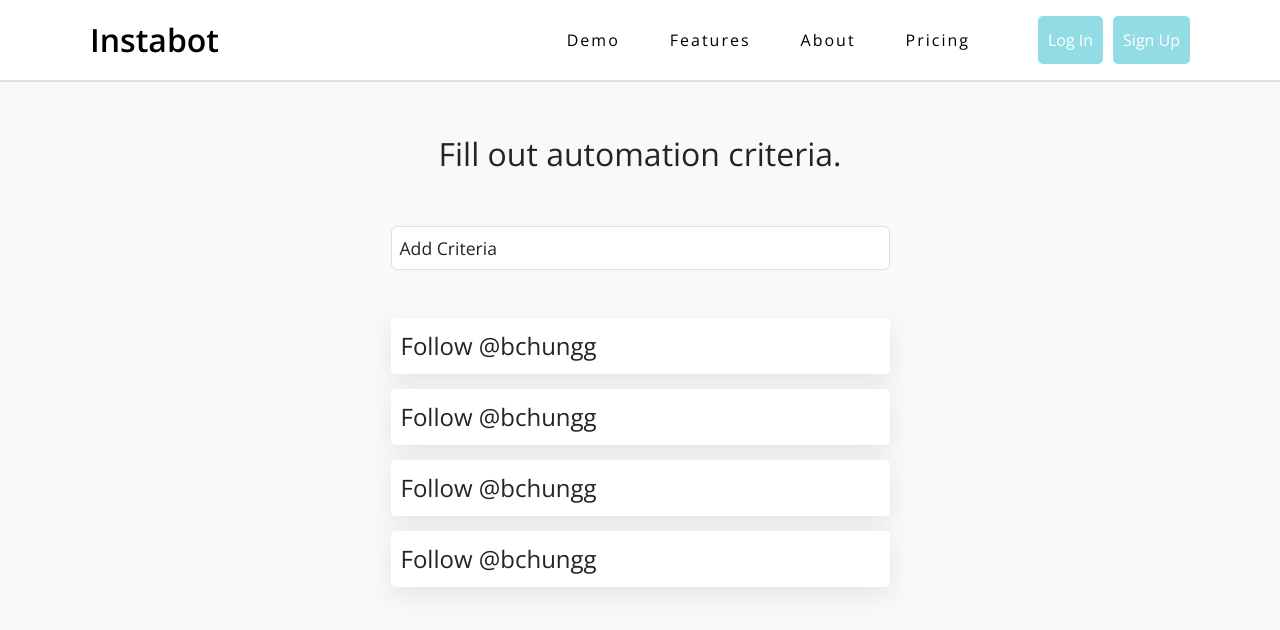
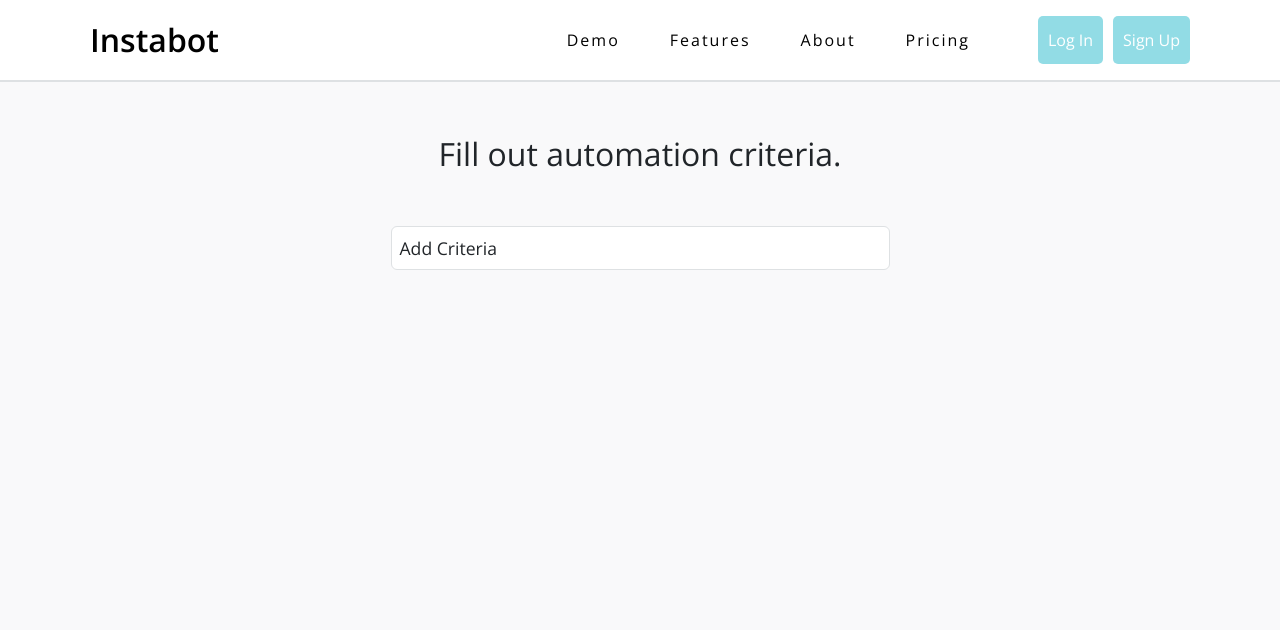
Before and after one commit to bchung1/instabot, a React (Create React App) app in the folder client/: page /instagram in a window 1280 px wide. Shown: the top 630 px of the page. Built offline with nearby package versions, Linux system fonts and the light colour scheme; some icons are missing.

Commit message:
more shit

```diff
--- a/client/src/App.tsx
+++ b/client/src/App.tsx
@@ -10,7 +10,7 @@ import Home from './pages/Home';
 import Instagram from './pages/Instagram';
 
 // components
-import Navbar from './components/Navbar';
+import {Navbar} from './components/all';
 
 
 export default function App(): ReactElement {
--- /dev/null
+++ b/client/src/components/shared/FlashingInput.tsx
@@ -0,0 +1,19 @@
+import React, { ReactElement, useState } from 'react';
+import styled from 'styled-components';
+
+interface Props {
+}
+
+const StyledFlashingInput = styled.span`
+    color: black;
+    border: 1px solid ${props => props.theme.gray4};
+    padding: 1px 8px 1px 8px;
+`;
+
+export default function FlashingInput({}: Props): ReactElement {
+
+    return (
+        <StyledFlashingInput contentEditable role="textbox">
+        </StyledFlashingInput>
+    )
+}
--- a/client/src/components/Navbar.tsx
+++ b/client/src/components/shared/Navbar.tsx
@@ -2,7 +2,7 @@ import React, { ReactElement } from 'react';
 import styled from 'styled-components';
 import { Link } from 'react-router-dom';
 
-import Button from '../components/Button';
+import Button from './Button';
 
 const StyledLink  = styled(Link)`
     text-decoration: none;
--- a/client/src/pages/Home.tsx
+++ b/client/src/pages/Home.tsx
@@ -1,6 +1,6 @@
 import React, { ReactElement } from 'react'
 
-import Hero from '../components/Hero';
+import {Hero} from '../components/all';
 
 export default function Home(): ReactElement {
     return (
--- a/client/src/pages/Instagram.tsx
+++ b/client/src/pages/Instagram.tsx
@@ -5,7 +5,8 @@ import {
     Button,
     // Table,
     Dropdown,
-    Container
+    Container,
+    FlashingInput
 } from '../components/all';
 
 const Label = styled.label`
@@ -44,9 +45,15 @@ const Criteria = styled.div`
     box-shadow: rgba(149, 157, 165, 0.2) 0px 8px 24px;
 `
 
+interface CriteriaInterface {
+    text: string,
+    comp: React.ReactElement
+}
+
 export default function Instagram(): ReactElement {
 
     const [url, setURL] = useState("");
+    const [criteria, setCriteria] = useState([]);
     const [comments, setComments] = useState([]);
 
     const onChange = (e: React.FormEvent<HTMLInputElement>) => {
@@ -64,7 +71,7 @@ export default function Instagram(): ReactElement {
     }
 
     const itemSelectHandler = (e: React.MouseEvent<HTMLDivElement>) => {
-        console.log(e.currentTarget.innerText);
+
     }
 
     const headers = [
@@ -72,7 +79,7 @@ export default function Instagram(): ReactElement {
         "comment"
     ]
 
-    const options = [
+    const criteriaOptions = [
         "Follow User",
         "Tag N number of people in post"
     ]
@@ -89,12 +96,20 @@ export default function Instagram(): ReactElement {
                 </div> */}
                 <Title className="m-5 text-center">Fill out automation criteria.</Title>
                 <div>
-                    <Dropdown className="mt-5" title="Add Criteria" options={options} itemSelectHandler={itemSelectHandler}/>
+                    <Dropdown
+                        className="mt-5"
+                        title="Add Criteria"
+                        itemSelectHandler={itemSelectHandler}
+                        options={criteriaOptions}
+                        />
                     <CriteriaList className="mt-5">
-                        <Criteria>Follow @bchungg</Criteria>
-                        <Criteria>Follow @bchungg</Criteria>
-                        <Criteria>Follow @bchungg</Criteria>
-                        <Criteria>Follow @bchungg</Criteria>
+                        {
+                            criteriaOptions.map((criteria, key) => {
+                                <Criteria key={key}>
+                                    {criteria}
+                                </Criteria>
+                            })
+                        }
                     </CriteriaList>
                 </div>
 
```
Also changed, not shown: client/src/components/all.tsx (+9 -7 lines), client/src/components/shared/FollowUser.tsx (added, +14 -0 lines), client/src/components/shared/Button.tsx (renamed from client/src/components/Button.tsx), client/src/components/shared/Container.tsx (renamed from client/src/components/Container.tsx), client/src/components/shared/Dropdown.tsx (line endings or trailing spaces), client/src/components/shared/Hero.tsx (renamed from client/src/components/Hero.tsx), client/src/components/shared/Table.tsx (renamed from client/src/components/Table.tsx).
